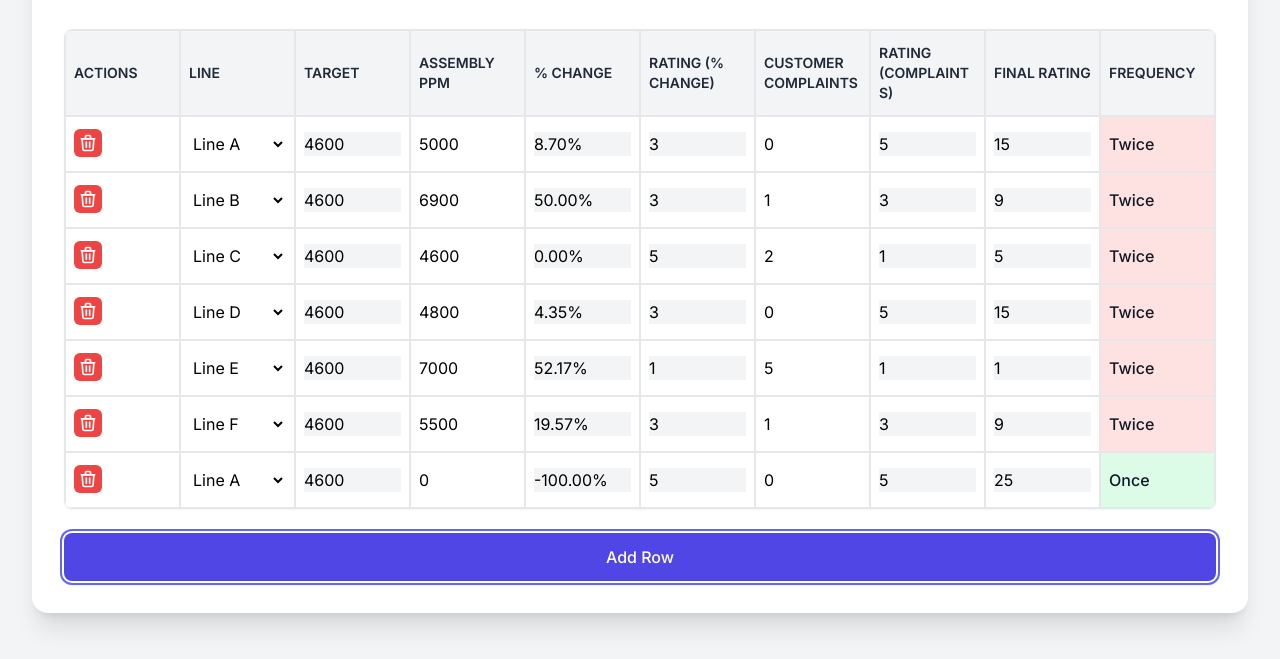
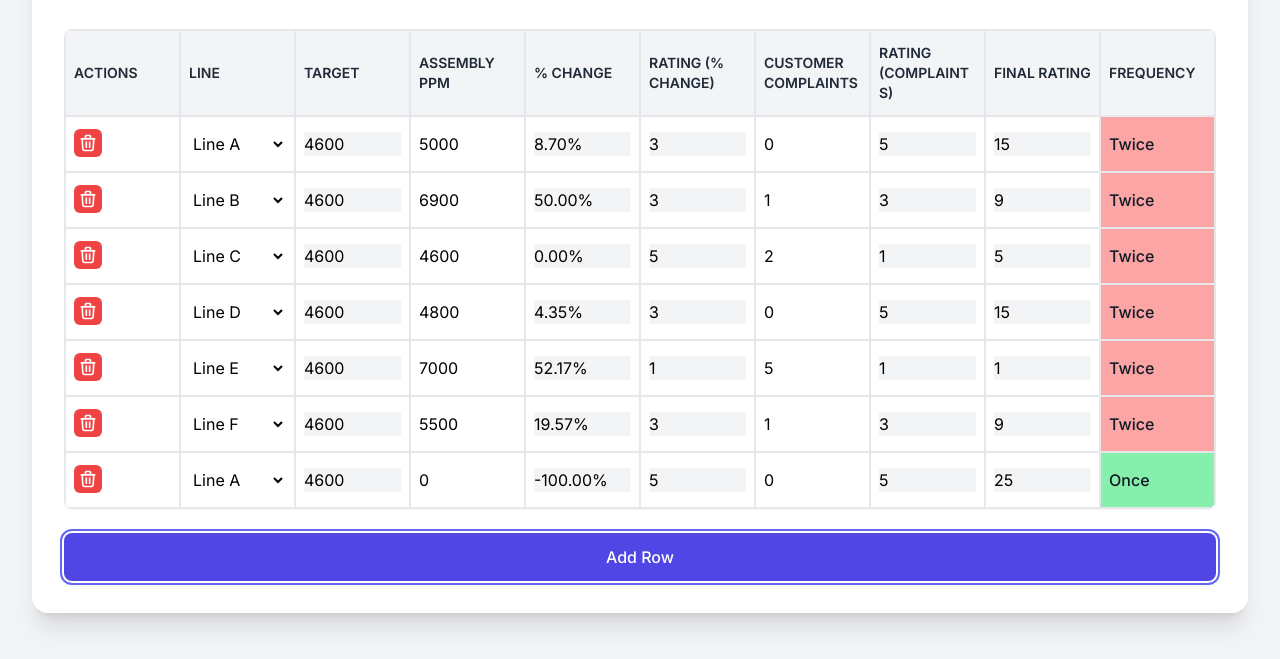
Before and after one commit to RGVIZ/NBC-Audit, a plain HTML site: page index.html in a window 1280 px wide. Both pictures are taken after a click on the button "Add Row". Shown: the part 141-800 px from the top of the page. Drawn offline with nearby package versions, Linux system fonts and the light colour scheme.

Commit message:
Update index.html

```diff
--- a/index.html
+++ b/index.html
@@ -77,10 +77,10 @@
 
         /* Custom classes for highlights */
         .frequency-once {
-            background-color: #dcfce7 !important; /* Tailwind's bg-green-200 */
+            background-color: #86efac !important; /* Tailwind's bg-green-300 */
         }
         .frequency-twice {
-            background-color: #fee2e2 !important; /* Tailwind's bg-red-200 */
+            background-color: #fca5a5 !important; /* Tailwind's bg-red-300 */
         }
     </style>
 </head>
```
